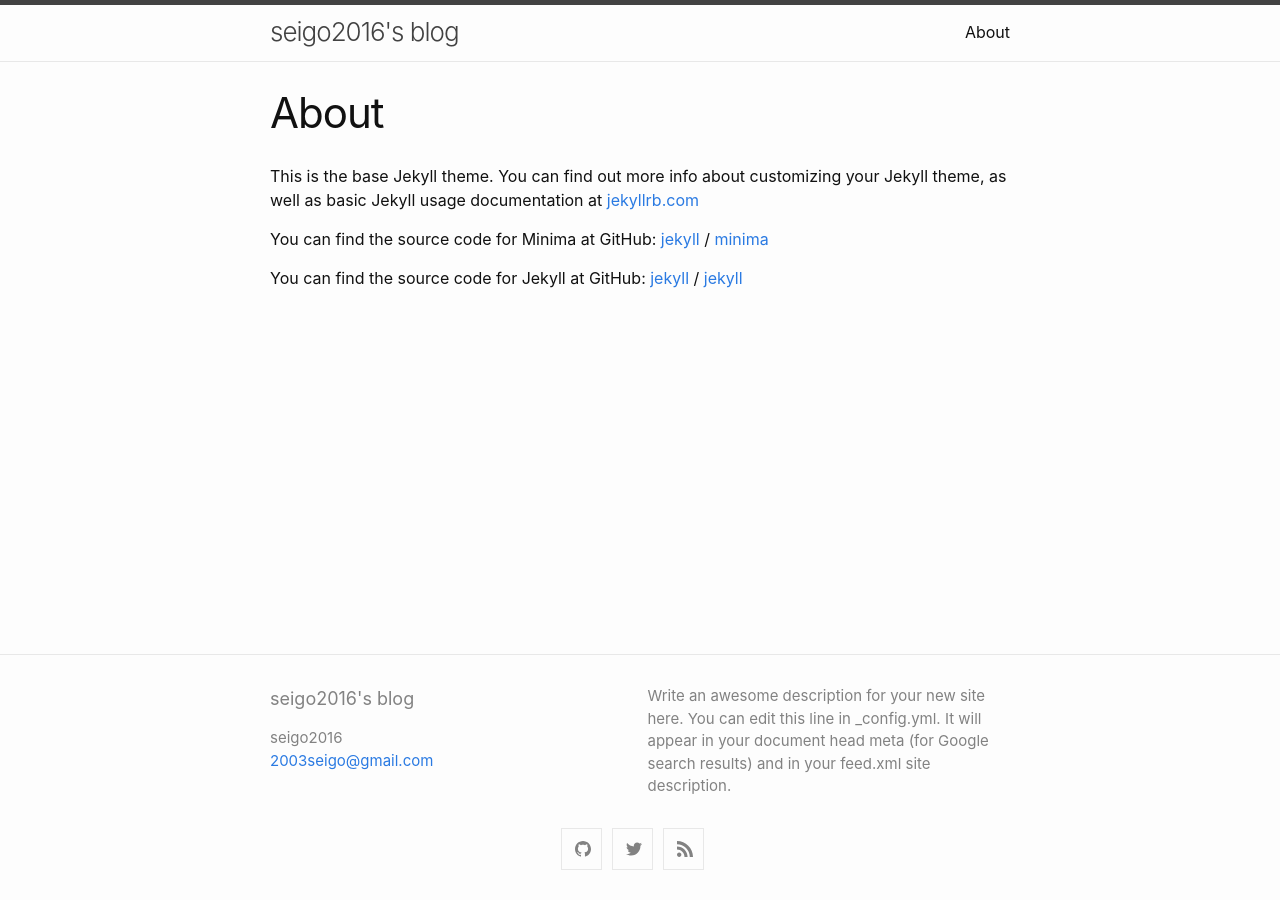
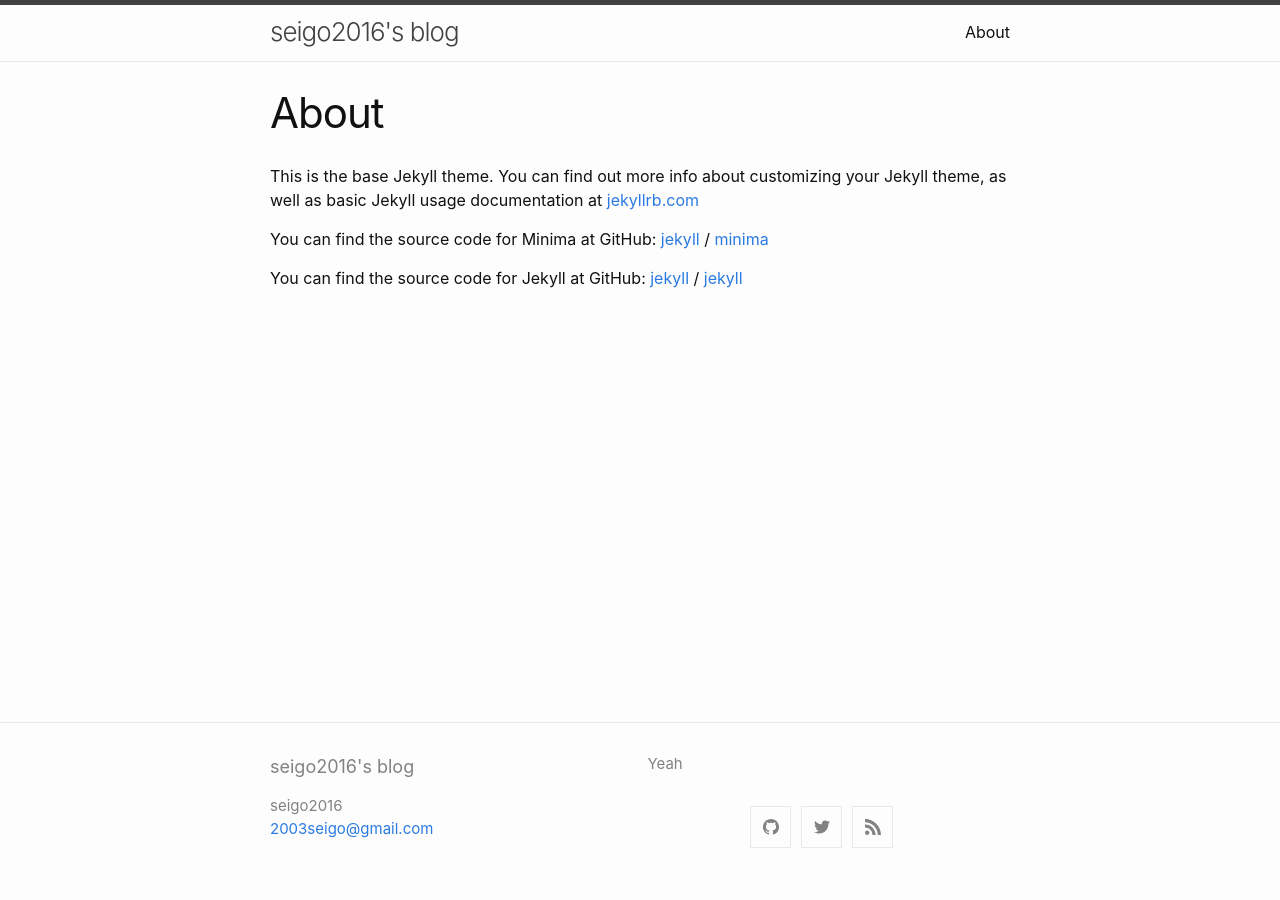
Before and after one commit to seigo2016/seigo2016.github.io, a Jekyll site: the page built from blog/about.markdown, in a window 1280 px wide. Built offline with Jekyll 4.4.1, drawn with Linux system fonts in a browser that asks for light colours.

Commit message:
fix description

```diff
--- a/_config.yml
+++ b/_config.yml
@@ -3,9 +3,7 @@
 
 email: 2003seigo@gmail.com
 description: > # this means to ignore newlines until "show_excerpts:"
-  Write an awesome description for your new site here. You can edit this
-  line in _config.yml. It will appear in your document head meta (for
-  Google search results) and in your feed.xml site description.
+  Yeah
 
 show_excerpts: false # set to true to show excerpts on the homepage
 
```
